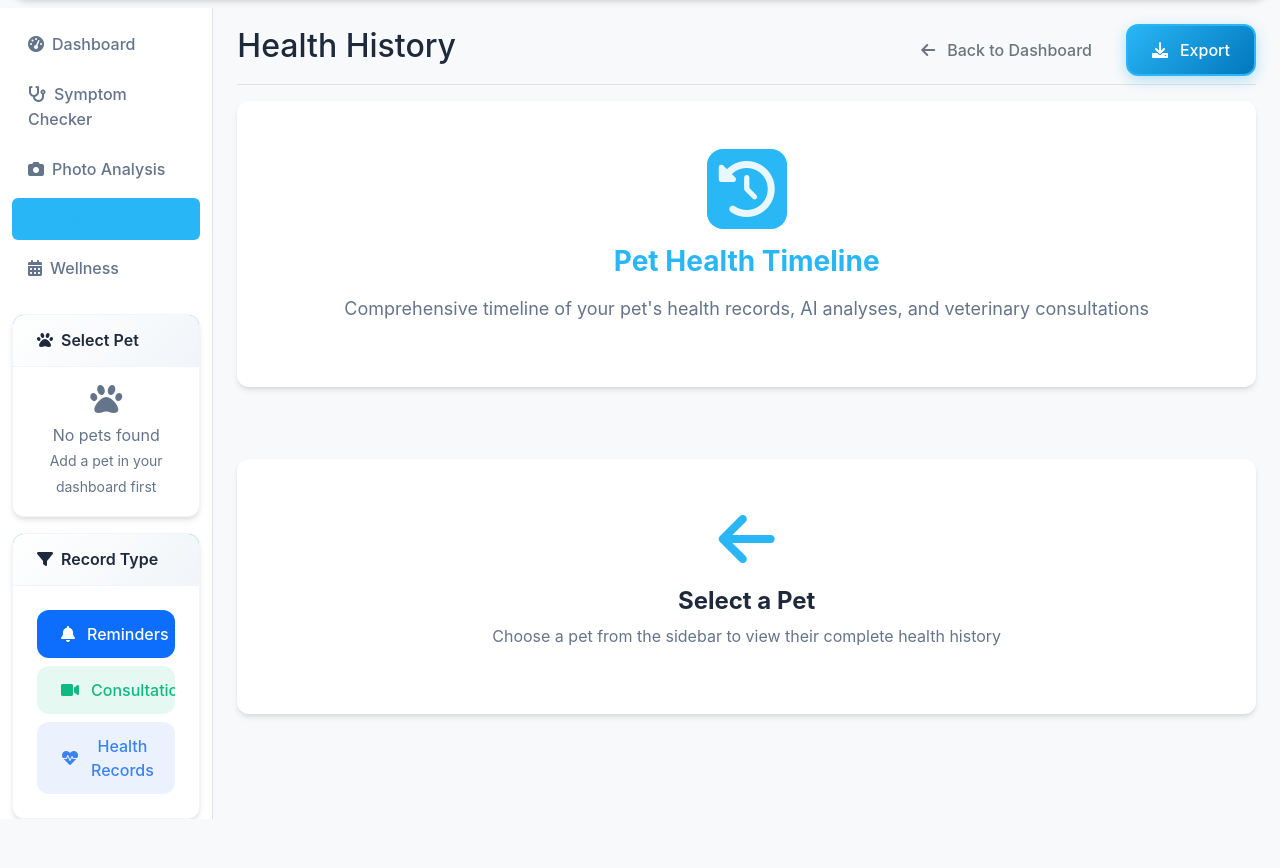
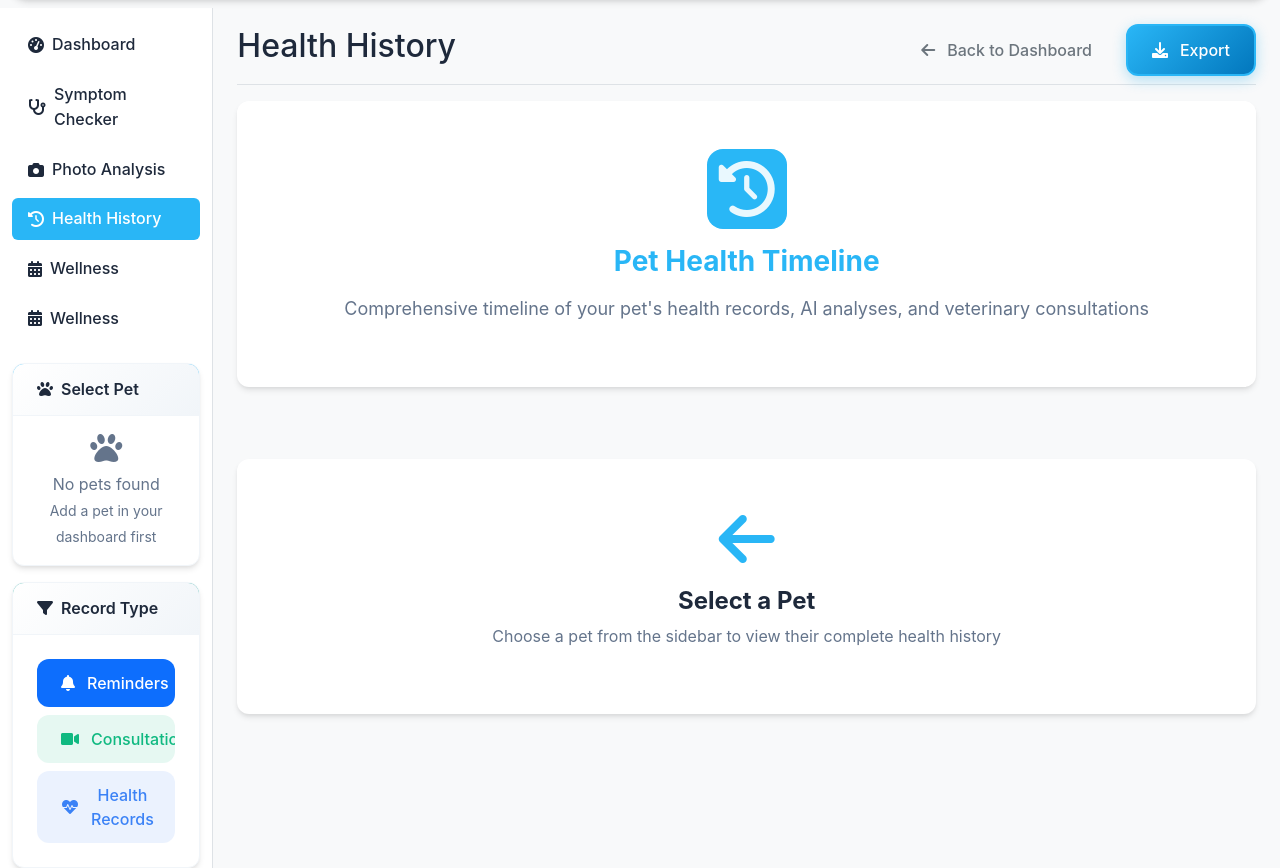
Before and after one commit to kashisharora-14/VetTrack-AI, a Flask app: page /history in a window 1280 px wide. Shown: the part 102-970 px from the top of the page. Before the commit the page ends 921 px from the top, so only its background shows below. Run offline with Flask 3, Linux system fonts and the light colour scheme; the visitor is signed in with stand-in values (Sample User, id 1); data that the repository does not hold is empty; some libraries are stand-ins or nearby versions.

Commit message:
Assistant checkpoint: Fixed sidebar styling, colors, and active states
Assistant generated file changes:
- MyProject-3/templates/history.html: Fix sidebar styling issues - text alignment, colors, and active state, Add missing wellness link with proper styling
- MyProject-3/static/css/style.css: Add improved sidebar hover effects and active state styling

---

User prompt:

as you can see her some issues on left side astext align issue color issue and selected tab is hide isuee

Replit-Commit-Author: Assistant
Replit-Commit-Session-Id: 949c0da0-50eb-4140-ac93-e31c75d1826c

```diff
--- a/MyProject-3/static/css/style.css
+++ b/MyProject-3/static/css/style.css
@@ -504,21 +504,30 @@ h1, h2, h3, h4, h5, h6 {
 }
 
 .sidebar .nav-link {
-    color: var(--text-color);
+    color: var(--text-color) !important;
     padding: 12px var(--spacing-base);
     border-radius: var(--border-radius);
     margin-bottom: 4px;
     transition: all 0.2s ease;
+    display: flex;
+    align-items: center;
+    text-decoration: none;
 }
 
 .sidebar .nav-link:hover {
-    background-color: rgba(76, 175, 80, 0.1);
-    color: var(--primary-color);
+    background-color: rgba(41, 182, 246, 0.1) !important;
+    color: var(--primary-color) !important;
+    transform: translateX(2px);
 }
 
 .sidebar .nav-link.active {
-    background-color: var(--primary-color);
-    color: white;
+    background-color: var(--primary-color) !important;
+    color: white !important;
+}
+
+.sidebar .nav-link.active:hover {
+    background-color: var(--primary-dark) !important;
+    color: white !important;
 }
 
 /* Buttons */
--- a/MyProject-3/templates/history.html
+++ b/MyProject-3/templates/history.html
@@ -61,23 +61,28 @@
                 <div class="position-sticky pt-3">
                     <ul class="nav flex-column">
                         <li class="nav-item mb-1">
-                            <a class="nav-link rounded" href="{{ url_for('dashboard') }}">
+                            <a class="nav-link rounded d-flex align-items-center text-dark" href="{{ url_for('dashboard') }}" style="padding: 12px 16px; color: #1E293B !important;">
                                 <i class="fas fa-tachometer-alt me-2"></i>Dashboard
                             </a>
                         </li>
                         <li class="nav-item mb-1">
-                            <a class="nav-link rounded" href="{{ url_for('symptom') }}">
+                            <a class="nav-link rounded d-flex align-items-center text-dark" href="{{ url_for('symptom') }}" style="padding: 12px 16px; color: #1E293B !important;">
                                 <i class="fas fa-stethoscope me-2"></i>Symptom Checker
                             </a>
                         </li>
                         <li class="nav-item mb-1">
-                            <a class="nav-link rounded" href="{{ url_for('image') }}">
+                            <a class="nav-link rounded d-flex align-items-center text-dark" href="{{ url_for('image') }}" style="padding: 12px 16px; color: #1E293B !important;">
                                 <i class="fas fa-camera me-2"></i>Photo Analysis
                             </a>
                         </li>
                         <li class="nav-item mb-1">
-                            <a class="nav-link active rounded" href="{{ url_for('history') }}">
+                            <a class="nav-link active rounded d-flex align-items-center" href="{{ url_for('history') }}" style="padding: 12px 16px; background-color: #29B6F6 !important; color: white !important;">
                                 <i class="fas fa-history me-2"></i>Health History
+                            </a>
+                        </li>
+                        <li class="nav-item mb-1">
+                            <a class="nav-link rounded d-flex align-items-center text-dark" href="{{ url_for('wellness') }}" style="padding: 12px 16px; color: #1E293B !important;">
+                                <i class="fas fa-calendar-alt me-2"></i>Wellness
                             </a>
                         </li>
                         <li class="nav-item mb-1">
```
